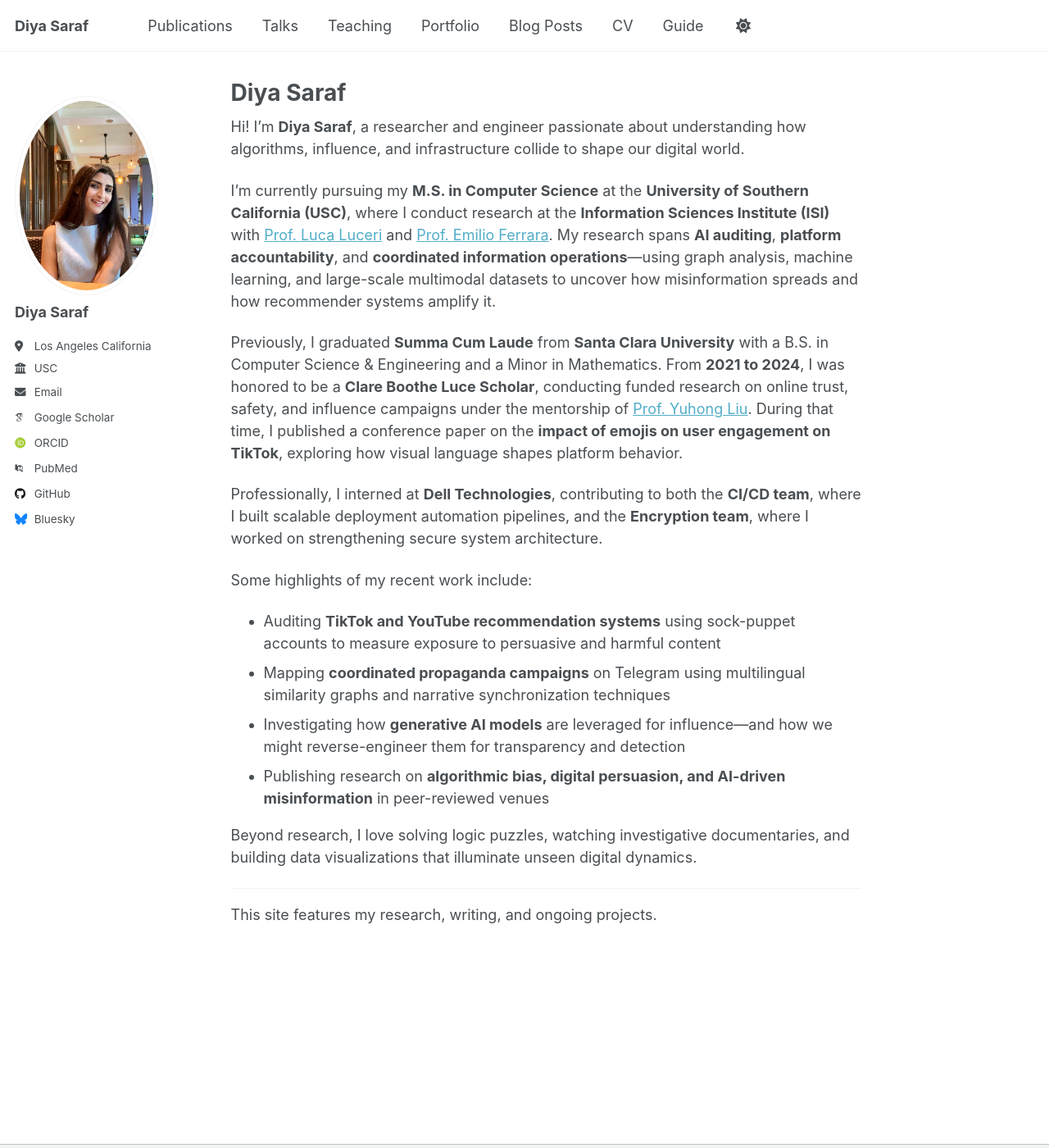
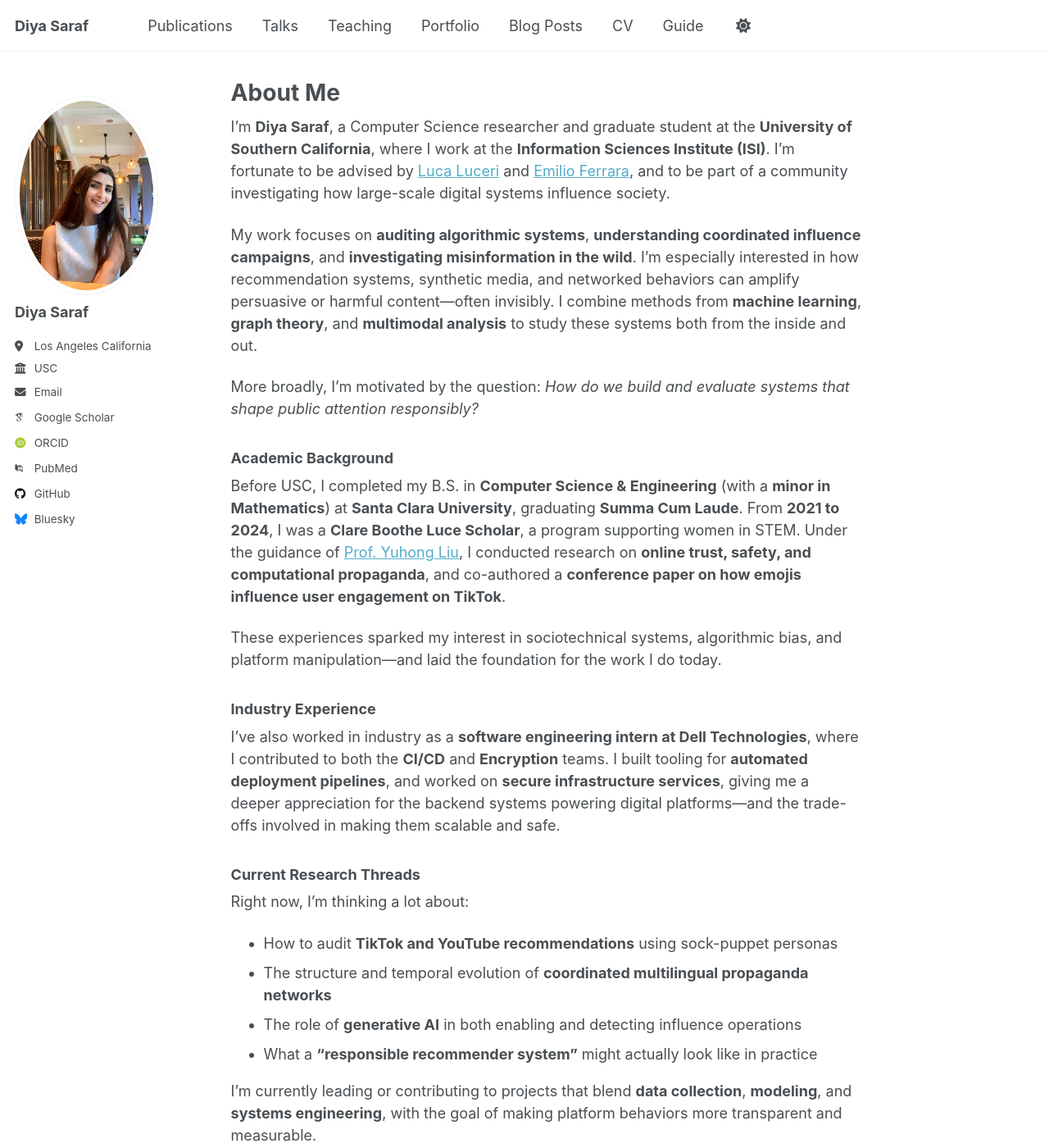
Before and after one commit to ds257/ds7.github.io, a Jekyll site: the page built from _pages/about.md, in a window 1280 px wide and 1400 px high. Shown: the whole window at 82% size. Built offline with Jekyll 4.4.1, drawn with Linux system fonts in a browser that asks for light colours; some web fonts are replaced; a script that is not in the unit is left out; some of the changed text lies outside the part shown.

Commit message:
Update about.md

```diff
--- a/_pages/about.md
+++ b/_pages/about.md
@@ -1,29 +1,51 @@
 ---
 permalink: /
-title: "Diya Saraf"
+title: "About Me"
 author_profile: true
 redirect_from:
   - /about/
   - /about.html
 ---
 
-Hi! I’m **Diya Saraf**, a researcher and engineer passionate about understanding how algorithms, influence, and infrastructure collide to shape our digital world.
+I’m **Diya Saraf**, a Computer Science researcher and graduate student at the **University of Southern California**, where I work at the **Information Sciences Institute (ISI)**. I’m fortunate to be advised by [Luca Luceri](https://www.luceriluc.it/) and [Emilio Ferrara](http://www.emilio.ferrara.name/), and to be part of a community investigating how large-scale digital systems influence society.
 
-I’m currently pursuing my **M.S. in Computer Science** at the **University of Southern California (USC)**, where I conduct research at the **Information Sciences Institute (ISI)** with [Prof. Luca Luceri](https://www.luceriluc.it/) and [Prof. Emilio Ferrara](http://www.emilio.ferrara.name/). My research spans **AI auditing**, **platform accountability**, and **coordinated information operations**—using graph analysis, machine learning, and large-scale multimodal datasets to uncover how misinformation spreads and how recommender systems amplify it.
+My work focuses on **auditing algorithmic systems**, **understanding coordinated influence campaigns**, and **investigating misinformation in the wild**. I’m especially interested in how recommendation systems, synthetic media, and networked behaviors can amplify persuasive or harmful content—often invisibly. I combine methods from **machine learning**, **graph theory**, and **multimodal analysis** to study these systems both from the inside and out.
 
-Previously, I graduated **Summa Cum Laude** from **Santa Clara University** with a B.S. in Computer Science & Engineering and a Minor in Mathematics. From **2021 to 2024**, I was honored to be a **Clare Boothe Luce Scholar**, conducting funded research on online trust, safety, and influence campaigns under the mentorship of [Prof. Yuhong Liu](https://www.scu.edu/engineering/faculty/liu-yuhong/). During that time, I published a conference paper on the **impact of emojis on user engagement on TikTok**, exploring how visual language shapes platform behavior.
+More broadly, I’m motivated by the question: *How do we build and evaluate systems that shape public attention responsibly?*
 
-Professionally, I interned at **Dell Technologies**, contributing to both the **CI/CD team**, where I built scalable deployment automation pipelines, and the **Encryption team**, where I worked on strengthening secure system architecture.
+### Academic Background
 
-Some highlights of my recent work include:
+Before USC, I completed my B.S. in **Computer Science & Engineering** (with a **minor in Mathematics**) at **Santa Clara University**, graduating **Summa Cum Laude**. From **2021 to 2024**, I was a **Clare Boothe Luce Scholar**, a program supporting women in STEM. Under the guidance of [Prof. Yuhong Liu](https://www.scu.edu/engineering/faculty/liu-yuhong/), I conducted research on **online trust, safety, and computational propaganda**, and co-authored a **conference paper on how emojis influence user engagement on TikTok**.
 
-- Auditing **TikTok and YouTube recommendation systems** using sock-puppet accounts to measure exposure to persuasive and harmful content
-- Mapping **coordinated propaganda campaigns** on Telegram using multilingual similarity graphs and narrative synchronization techniques
-- Investigating how **generative AI models** are leveraged for influence—and how we might reverse-engineer them for transparency and detection
-- Publishing research on **algorithmic bias, digital persuasion, and AI-driven misinformation** in peer-reviewed venues
+These experiences sparked my interest in sociotechnical systems, algorithmic bias, and platform manipulation—and laid the foundation for the work I do today.
 
-Beyond research, I love solving logic puzzles, watching investigative documentaries, and building data visualizations that illuminate unseen digital dynamics.
+### Industry Experience
+
+I’ve also worked in industry as a **software engineering intern at Dell Technologies**, where I contributed to both the **CI/CD** and **Encryption** teams. I built tooling for **automated deployment pipelines**, and worked on **secure infrastructure services**, giving me a deeper appreciation for the backend systems powering digital platforms—and the trade-offs involved in making them scalable and safe.
+
+### Current Research Threads
+
+Right now, I’m thinking a lot about:
+
+- How to audit **TikTok and YouTube recommendations** using sock-puppet personas
+- The structure and temporal evolution of **coordinated multilingual propaganda networks**
+- The role of **generative AI** in both enabling and detecting influence operations
+- What a **“responsible recommender system”** might actually look like in practice
+
+I’m currently leading or contributing to projects that blend **data collection**, **modeling**, and **systems engineering**, with the goal of making platform behaviors more transparent and measurable.
+
+### Collaborators & Mentors
+
+I’ve been fortunate to work with and learn from:
+
+- [Luca Luceri](https://www.luceriluc.it/), research advisor at USC ISI
+- [Emilio Ferrara](http://www.emilio.ferrara.name/), research advisor at USC ISI
+- [Yuhong Liu](https://www.scu.edu/engineering/faculty/liu-yuhong/), undergraduate advisor and mentor
+
+### Beyond Research
+
+Outside of work, I’m curious about everything from **data storytelling** to **media manipulation**, **history of science**, and **tech accountability**. I love **watching documentaries**, **solving lateral thinking puzzles**, and **exploring visual ways to communicate complex ideas**. I also enjoy reading about algorithmic transparency, media studies, and internet culture. When I’m not at my desk, you’ll probably find me cooking something ambitious, deep in a logic puzzle, or trying to understand a new platform by just...using it.
 
 ---
 
-This site features my research, writing, and ongoing projects.
+This site features my research, writing, and ongoing projects. Built using [Academic Pages](https://github.com/academicpages/academicpages.github.io) and hosted via [GitHub Pages](https://pages.github.com).
```
